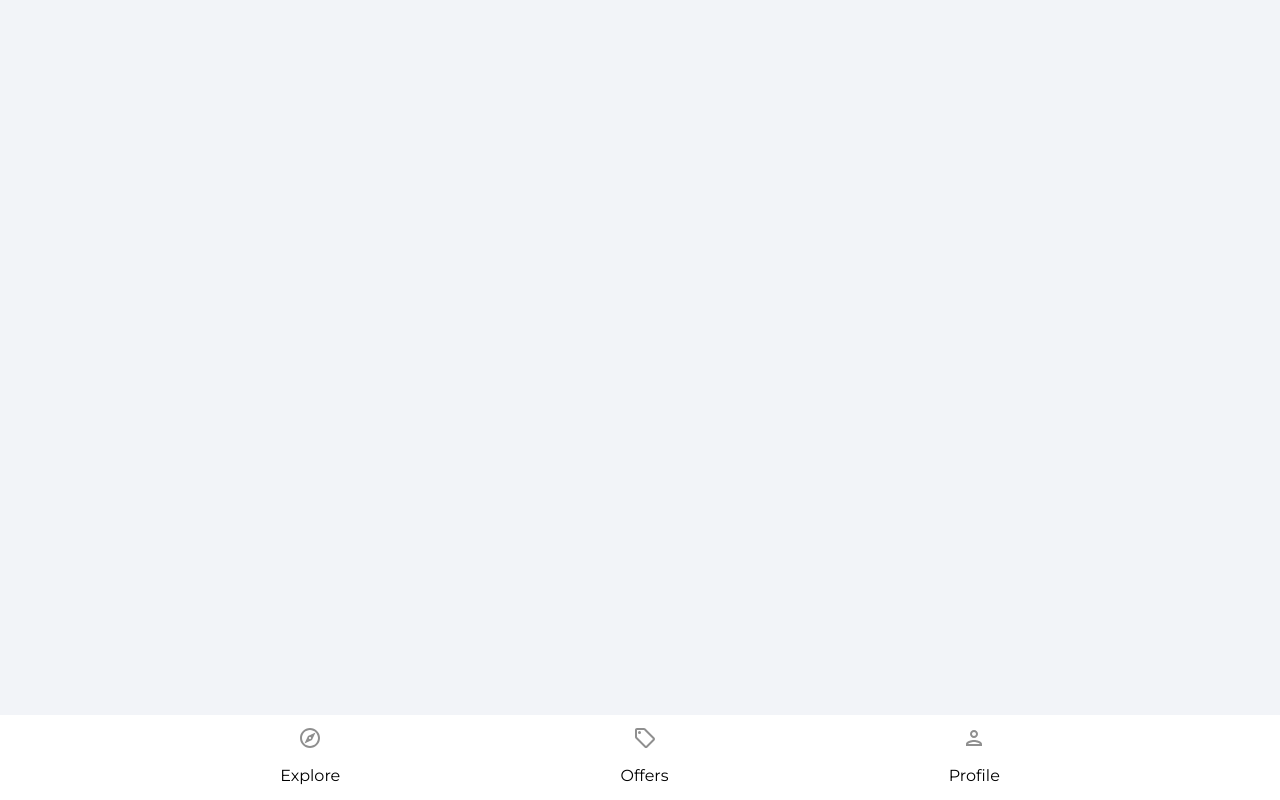
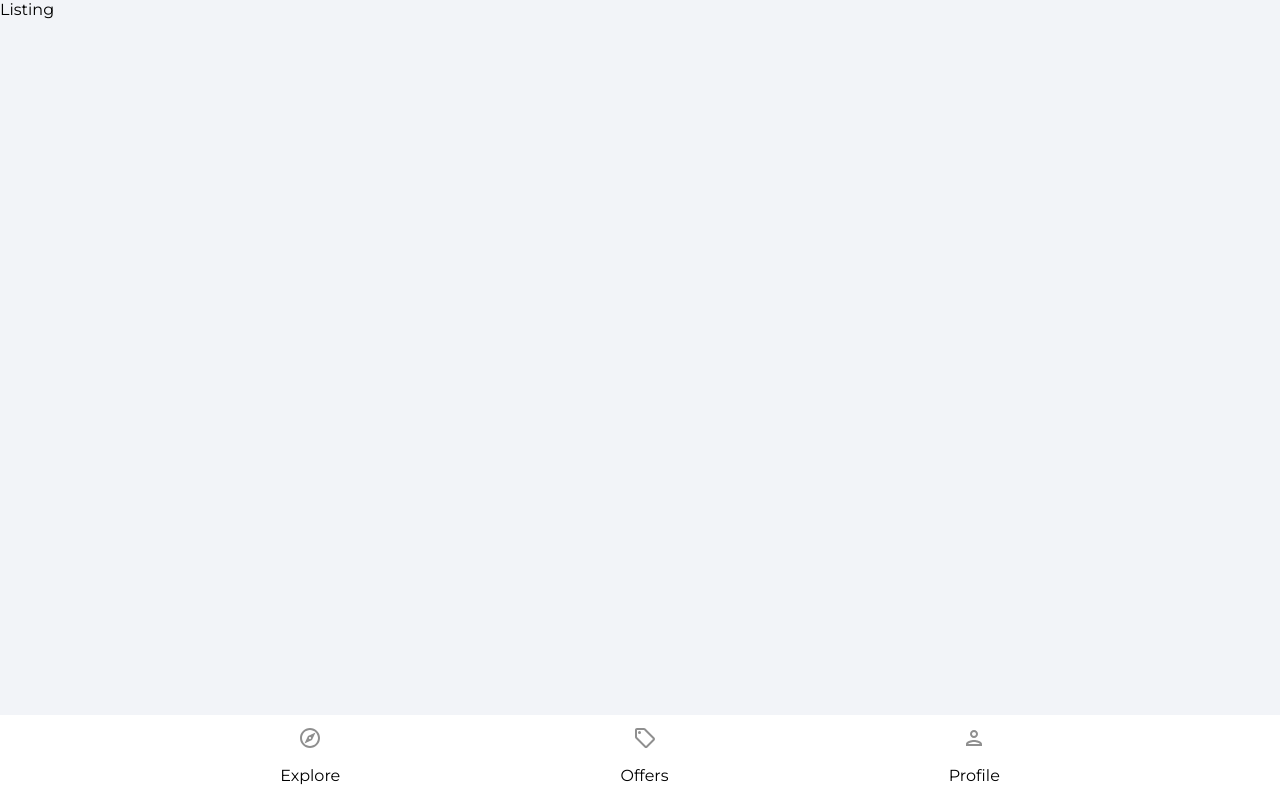
Before and after one commit to miquelespinosa2/house-marketplace, a React (Create React App) app: page /category/1/1 in a window 1280 px wide. Built offline with nearby package versions, Linux system fonts and the light colour scheme.

Commit message:
added imports

```diff
--- a/src/App.js
+++ b/src/App.js
@@ -12,6 +12,7 @@ import SignIn from './pages/SignIn';
 import SignUp from './pages/SignUp';
 import ForgotPassword from './pages/ForgotPassword';
 import CreateListing from './pages/CreateListing';
+import Listing from './pages/Listing';
 
 function App() {
   return (
@@ -28,6 +29,7 @@ function App() {
         <Route path='/sign-up' element={<SignUp />} />
         <Route path='/forgot-password' element={<ForgotPassword />} />
        <Route path='/create-listing' element={<CreateListing />} />
+       <Route path='/category/:categoryName/:listingId' element={<Listing />} />
       </Routes>
       <Navbar />
     </Router>
```
Also changed, not shown: src/pages/Listing.jsx (+8 -0 lines).
